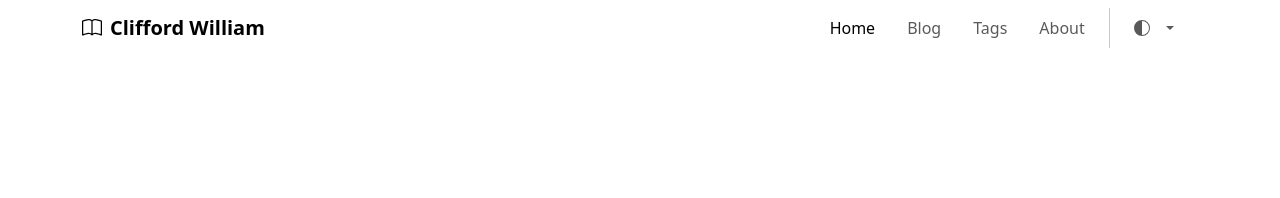
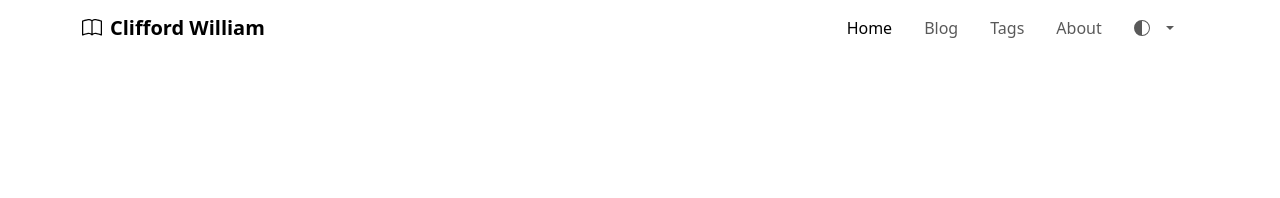
Before and after one commit to cliffordwilliam/my_archive, a Jekyll site: the page built from index.md, in a window 1280 px wide. Shown: the top 198 px of the page. Built offline with Jekyll 4.4.1, drawn with Linux system fonts in a browser that asks for light colours.

Commit message:
remove line

```diff
--- a/_layouts/default.html
+++ b/_layouts/default.html
@@ -39,8 +39,6 @@
                 </a>
               </li>
               {% endfor %}
-              <li class="vr d-none d-md-block"></li>
-              <hr class="d-md-none">
               <li class="nav-item dropdown">
                 <button class="btn btn-link nav-link dropdown-toggle" id="bd-theme" type="button" aria-expanded="false"
                   data-bs-toggle="dropdown" data-bs-display="static" aria-label="Toggle theme (dark)">
```
